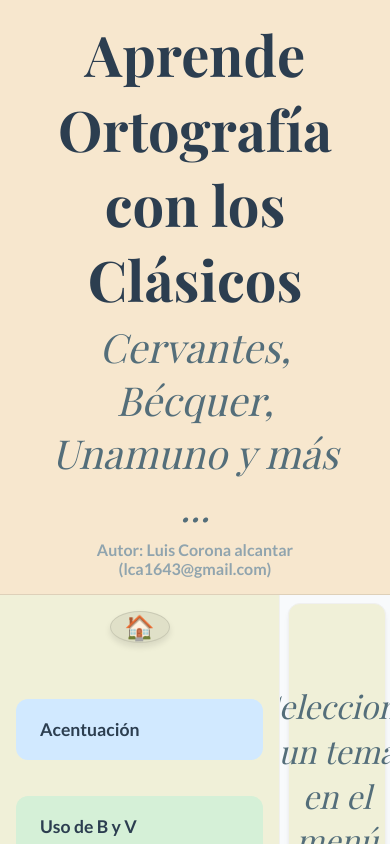
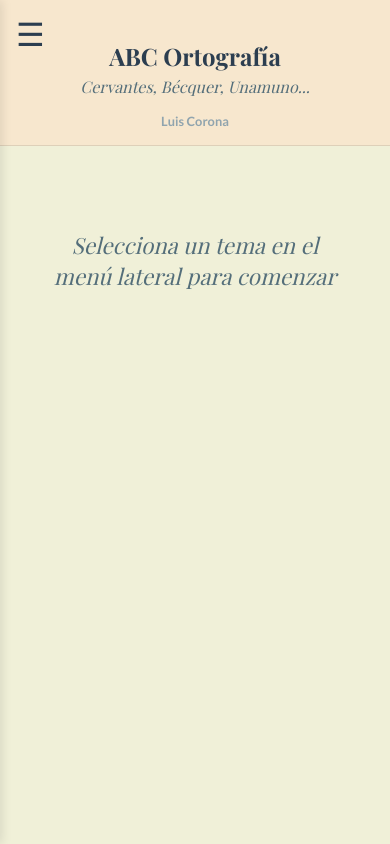
Before and after one commit to lca1643/ABC, a React (Vite) app: page / in a window 390 px wide. Built offline with nearby package versions, Linux system fonts and the light colour scheme; a web font is replaced by a local one.

Commit message:
Implementada versión móvil y PWA

```diff
--- a/index.html
+++ b/index.html
@@ -4,13 +4,17 @@
 <head>
   <meta charset="UTF-8" />
   <link rel="icon" type="image/svg+xml" href="/vite.svg" />
-  <meta name="viewport" content="width=device-width, initial-scale=1.0" />
+  <link rel="manifest" href="/manifest.json" />
+  <meta name="viewport" content="width=device-width, initial-scale=1.0, maximum-scale=1.0, user-scalable=no" />
+  <meta name="theme-color" content="#F7E7CE" />
+  <meta name="apple-mobile-web-app-capable" content="yes" />
+  <meta name="apple-mobile-web-app-status-bar-style" content="black-translucent" />
   <link rel="preconnect" href="https://fonts.googleapis.com">
   <link rel="preconnect" href="https://fonts.gstatic.com" crossorigin>
   <link
     href="https://fonts.googleapis.com/css2?family=Lato:wght@300;400;700&family=Playfair+Display:ital,wght@0,400;0,700;1,400&display=swap"
     rel="stylesheet">
-  <title>Aprende Ortografía con los Clásicos</title>
+  <title>ABC Ortografía</title>
 </head>
 
 <body>
--- a/src/App.css
+++ b/src/App.css
@@ -102,6 +102,19 @@ body {
   font-weight: 700;
   color: #90A4AE;
   text-align: center;
+}
+
+.menu-toggle {
+  display: none;
+  background: none;
+  border: none;
+  font-size: 2rem;
+  color: var(--color-text-primary);
+  cursor: pointer;
+  position: absolute;
+  left: 1rem;
+  top: 1rem;
+  z-index: 1001;
 }
 
 /* Content Body (Sidebar + Workspace) */
@@ -552,3 +565,136 @@ body {
     transform: translateY(0);
   }
 }
+
+/* --- Responsive Design --- */
+
+@media (max-width: 768px) {
+  .menu-toggle {
+    display: block;
+  }
+
+  .main-header {
+    min-height: 100px;
+    padding: 1rem;
+    position: relative;
+    width: 100%;
+  }
+
+  .header-title {
+    font-size: 1.8rem;
+    margin-top: 1.5rem;
+  }
+
+  .header-subtitle {
+    font-size: 1.1rem;
+  }
+
+  .header-author {
+    font-size: 0.8rem;
+    margin-top: 0.5rem;
+  }
+
+  .sidebar {
+    position: fixed;
+    top: 0;
+    left: 0;
+    height: 100vh;
+    z-index: 1000;
+    transform: translateX(-100%);
+    transition: transform 0.3s ease-in-out;
+    box-shadow: 2px 0 10px rgba(0, 0, 0, 0.1);
+  }
+
+  .sidebar.open {
+    transform: translateX(0);
+  }
+
+  .workspace-container {
+    padding: 0;
+  }
+
+  .workspace-card {
+    padding: 1.25rem;
+    border-radius: 0;
+    border: none;
+    box-shadow: none;
+  }
+
+  .workspace-title {
+    font-size: 1.8rem;
+    margin-bottom: 1.5rem;
+  }
+
+  .theory-section {
+    gap: 1rem;
+    margin-bottom: 2rem;
+  }
+
+  .theory-card {
+    min-width: 100%;
+    padding: 1.25rem;
+  }
+
+  .example-selector {
+    overflow-x: auto;
+    padding-bottom: 0.75rem;
+    justify-content: flex-start;
+    width: 100%;
+    -webkit-overflow-scrolling: touch;
+    gap: 0.75rem;
+  }
+
+  .example-btn {
+    white-space: nowrap;
+    padding: 0.6rem 1rem;
+    font-size: 0.9rem;
+  }
+
+  .pergamino-card {
+    padding: 1.5rem;
+    min-height: auto;
+  }
+
+  .cita-literaria {
+    font-size: 1.1rem;
+    line-height: 1.5;
+  }
+
+  .referencia-literaria {
+    font-size: 0.9rem;
+  }
+
+  .justificacion-box {
+    font-size: 0.85rem;
+  }
+
+  .exercise-pregunta {
+    font-size: 1.2rem;
+    margin-bottom: 1.5rem;
+  }
+
+  .options-grid {
+    grid-template-columns: 1fr;
+    gap: 0.75rem;
+  }
+
+  .option-btn {
+    padding: 0.8rem 1rem;
+    font-size: 1rem;
+  }
+
+  .placeholder-text {
+    font-size: 1.4rem;
+    padding: 2rem;
+  }
+}
+
+@media (max-width: 480px) {
+  .header-title {
+    font-size: 1.5rem;
+  }
+
+  .header-subtitle {
+    font-size: 1rem;
+  }
+}
--- a/src/App.jsx
+++ b/src/App.jsx
@@ -18,6 +18,7 @@ function App() {
   const [puntuacion, setPuntuacion] = useState(0)
   const [respondido, setRespondido] = useState(false)
   const [esCorrecto, setEsCorrecto] = useState(null)
+  const [isMenuOpen, setIsMenuOpen] = useState(false)
 
   // Mapeo de datos según el tema
   const datosTema = {
@@ -55,6 +56,10 @@ function App() {
     }
   };
 
+  const toggleMenu = () => {
+    setIsMenuOpen(!isMenuOpen)
+  }
+
   const reintentar = () => {
     setRespondido(false);
     setEsCorrecto(null);
@@ -81,13 +86,16 @@ function App() {
   return (
     <div className="app-container">
       <header className="main-header">
-        <h1 className="header-title">Aprende Ortografía con los Clásicos</h1>
-        <p className="header-subtitle">Cervantes, Bécquer, Unamuno y más ...</p>
-        <p className="header-author">Autor: Luis Corona alcantar (lca1643@gmail.com)</p>
+        <button className="menu-toggle" onClick={toggleMenu} aria-label="Menu">
+          {isMenuOpen ? '✕' : '☰'}
+        </button>
+        <h1 className="header-title">ABC Ortografía</h1>
+        <p className="header-subtitle">Cervantes, Bécquer, Unamuno...</p>
+        <p className="header-author">Luis Corona</p>
       </header>
 
       <div className="content-body">
-        <aside className="sidebar">
+        <aside className={`sidebar ${isMenuOpen ? 'open' : ''}`}>
           <button
             className="menu-btn btn-home"
             title="Inicio"
```
Also changed, not shown: public/manifest.json (added).
